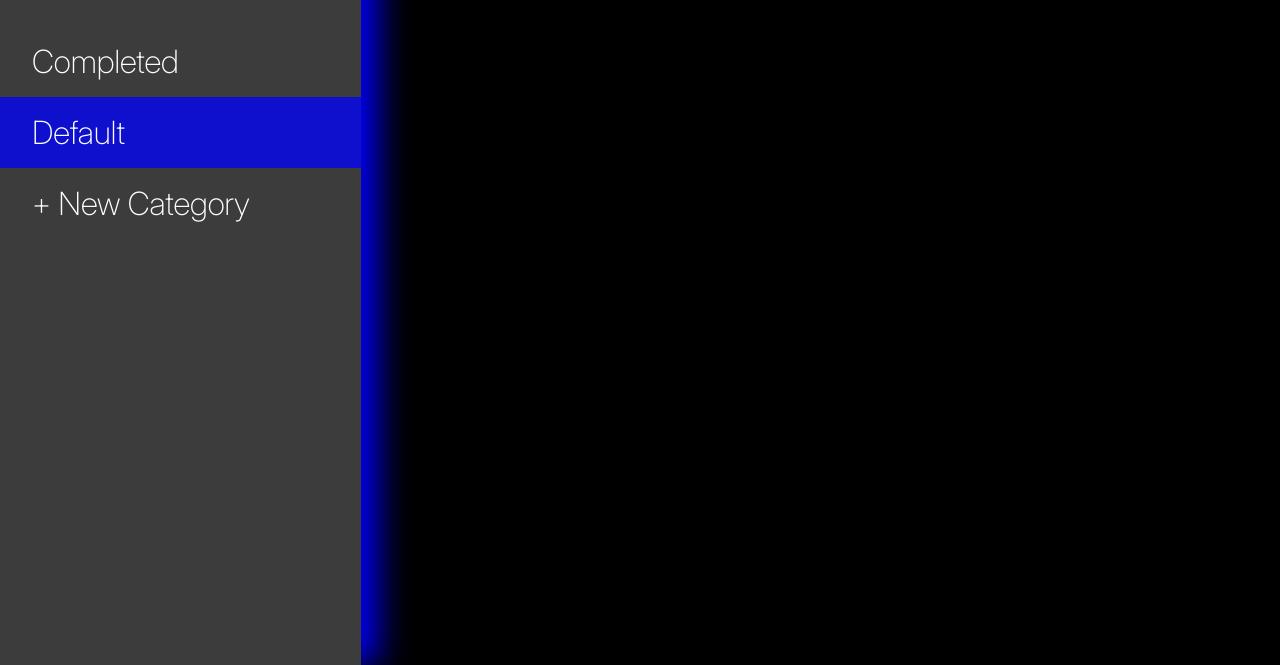
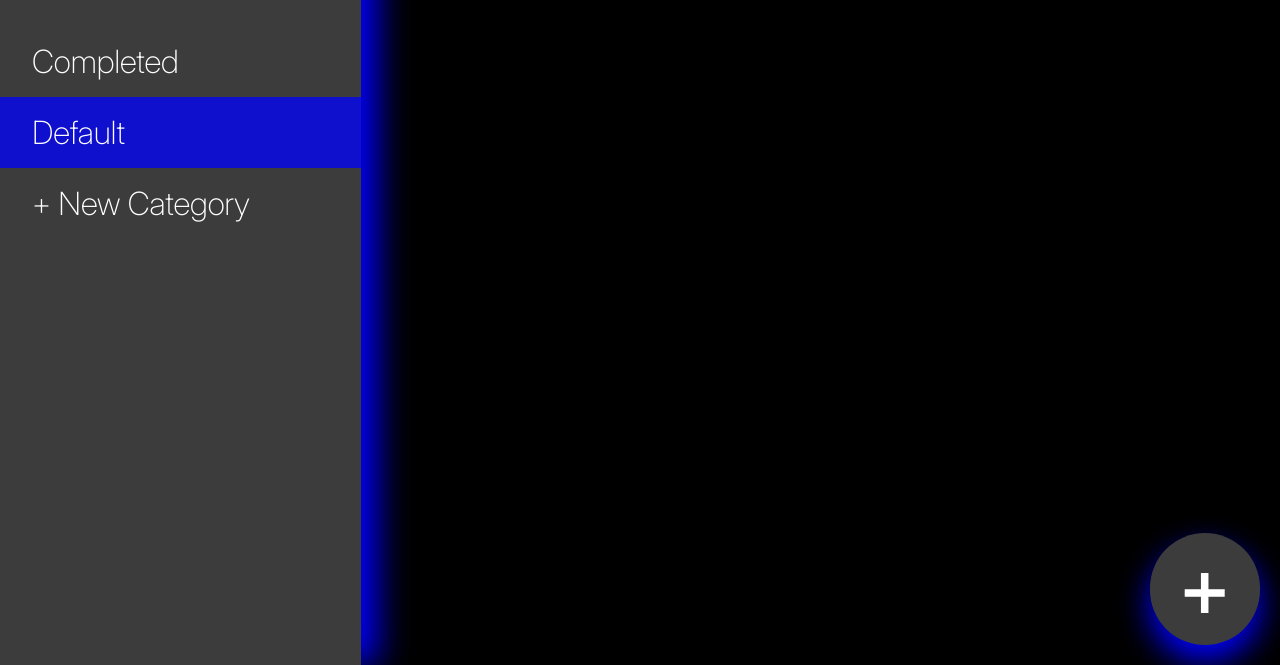
Before and after one commit to J0e-Quan/to-do-list, a website built with webpack: page src/index.html in a window 1280 px wide. Shown: the part 135-800 px from the top of the page. Built offline with nearby package versions, Linux system fonts and the light colour scheme.

Commit message:
feat(ui): add new item (+) button

```diff
--- a/src/index.html
+++ b/src/index.html
@@ -46,5 +46,6 @@
     <section class="content">
 
     </section>
+    <button type="button" class="new-item">+</button>
   </body>
 </html>
--- a/src/styles.css
+++ b/src/styles.css
@@ -98,3 +98,21 @@ body {
 .categories > button.selected {
   background-color: rgb(0 0 255 / 75%);
 }
+
+.new-item {
+  border-radius: 64000000px;
+  padding: 0.5rem 2rem;
+  text-align: center;
+  font-size: 5rem;
+  background-color: rgb(60 60 60);
+  position: fixed;
+  bottom: 20px;
+  right: 20px;
+  box-shadow: 0 16px 32px blue;
+}
+
+.new-item:hover {
+  background-color: rgb(15, 15, 206);
+  font-size: 6rem;
+  padding: 0rem 1.65rem;
+}
```
